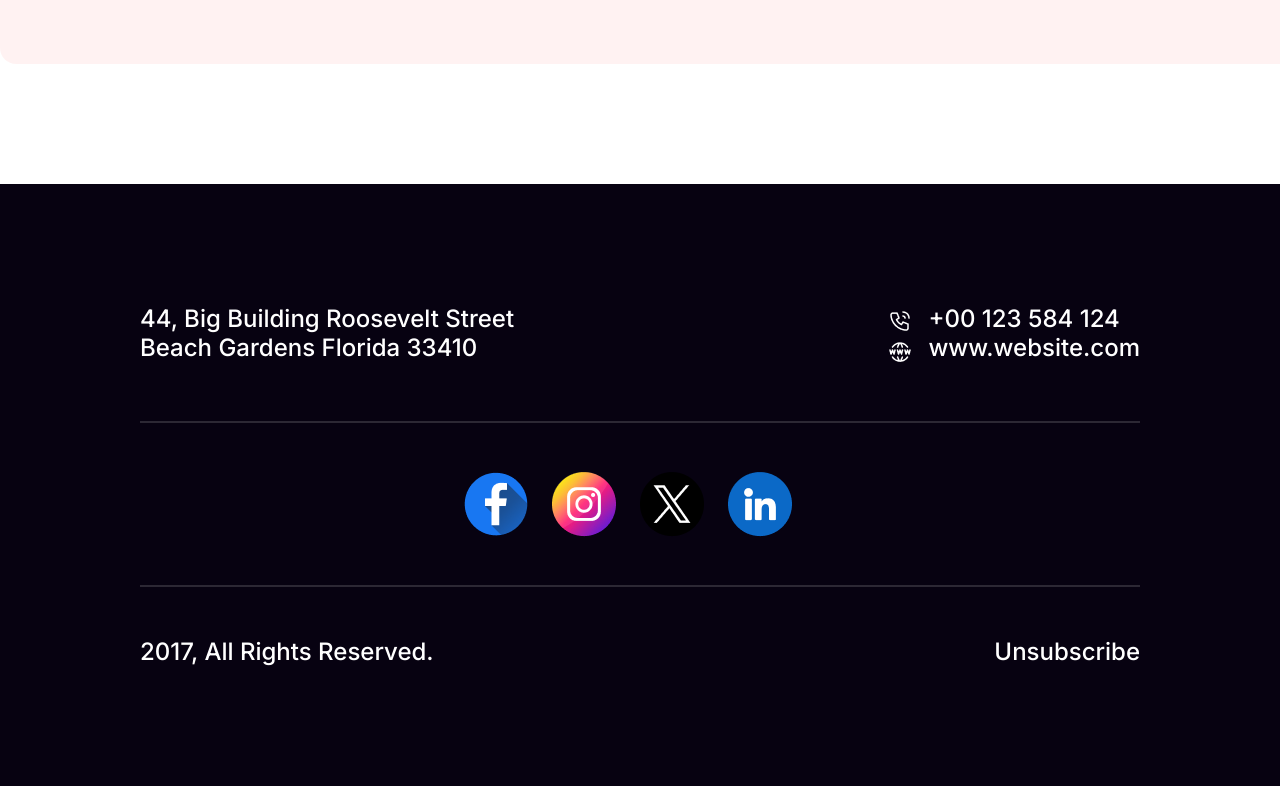
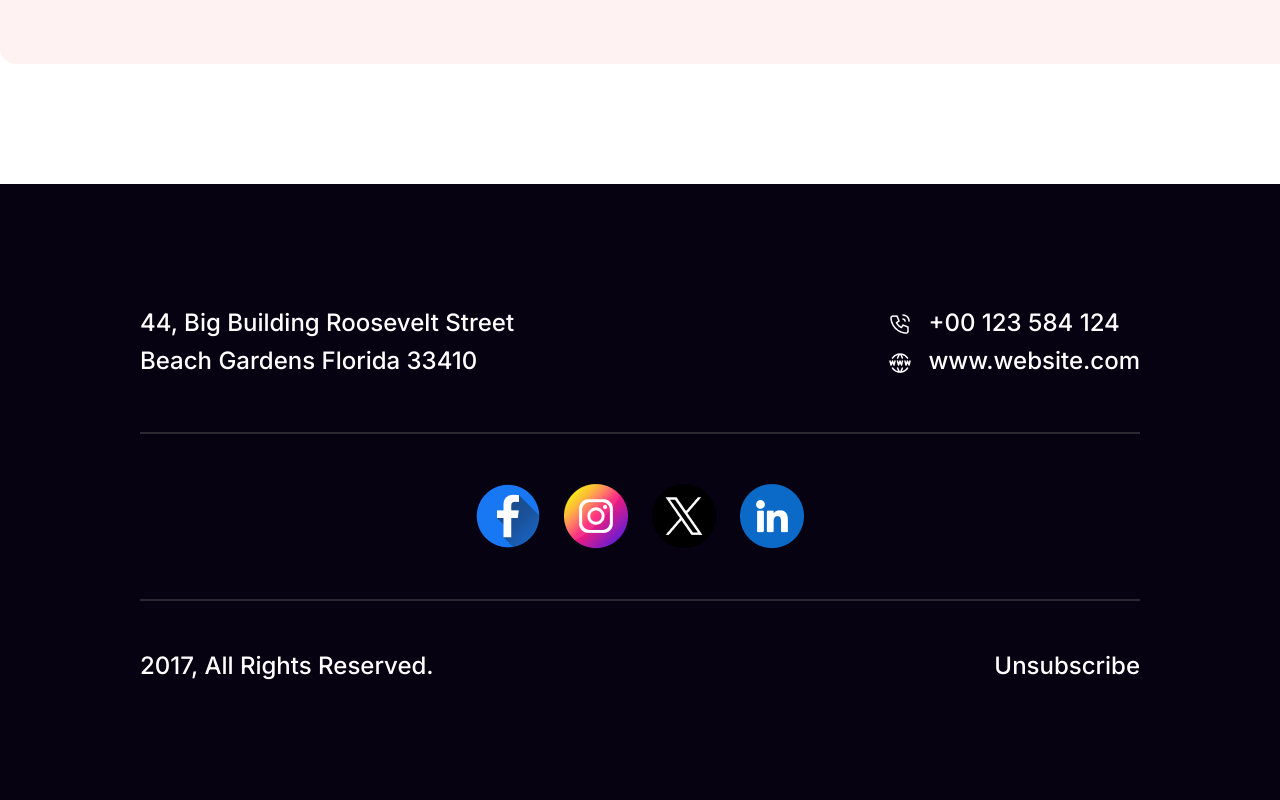
Before and after one commit to miraz-faruk/new-year-new-mission, a plain HTML site: page index.html in a window 1280 px wide. Shown: the part 5998-6798 px from the top of the page. Drawn offline with Linux system fonts and the light colour scheme.

Commit message:
optimize footer section

```diff
--- a/index.html
+++ b/index.html
@@ -138,14 +138,13 @@
             </div>
         </section>
     </main>
-    <footer class="footer">
+    <footer>
         <section class="address-section">
             <div>
-                <p>44, Big Building Roosevelt Street</p>
-                <p>Beach Gardens Florida 33410</p>
+                <p>44, Big Building Roosevelt Street<br>Beach Gardens Florida 33410</p>
             </div>
             <div class="contact">
-                <div id="contact-image">
+                <div>
                     <img src="images/Call.png" alt="">
                     <br>
                     <img src="images/Website.png" alt="">
@@ -165,12 +164,8 @@
         </div>
         <hr>
         <div class="terms">
-            <p>
-                2017, All Rights Reserved.
-            </p>
-            <p>
-                Unsubscribe
-            </p>
+            <p>2017, All Rights Reserved.</p>
+            <p>Unsubscribe</p>
         </div>
     </footer>
 </body>
--- a/styles.css
+++ b/styles.css
@@ -1,6 +1,5 @@
 * {
     margin: 0;
-    ;
 }
 
 /* Banner style start */
@@ -341,9 +340,10 @@
 /* Subscribe section end */
 
 /* Footer section start */
-.footer {
+
+footer {
+    margin-top: 120px;
     background-color: rgb(7, 2, 17);
-    margin-top: 120px;
     color: white;
     padding: 120px 140px;
     font-family: "Inter", sans-serif;
@@ -351,43 +351,36 @@
     font-weight: 500;
 }
 
-.address-section {
+.address-section,
+.contact,
+.icons,
+.terms {
     display: flex;
     justify-content: space-between;
-    margin-bottom: 50px;
 }
 
 .contact {
-    display: flex;
-    justify-content: space-between;
     gap: 16px;
 }
 
-#contact-image {
-    margin-top: 5px;
+.address-section p {
+    line-height: 1.6;
+}
+
+.contact img {
+    margin-top: 8px;
 }
 
 hr {
+    margin: 50px 0 50px 0;
     border: 1px solid rgba(255, 255, 255, 0.15);
 }
 
 .icons {
-    display: flex;
     justify-content: center;
     width: 62.5;
     height: 62.5;
-    margin-top: 48.5px;
-    margin-bottom: 48.5px;
-}
-
-.icons img {
-    padding-right: 24px;
-}
-
-.terms {
-    margin-top: 50px;
-    display: flex;
-    justify-content: space-between;
+    gap: 24px;
 }
 
 /* Footer section end */
```
